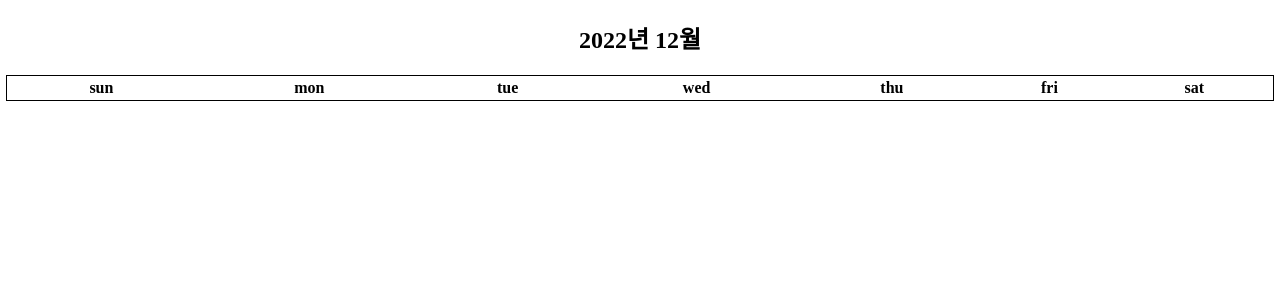
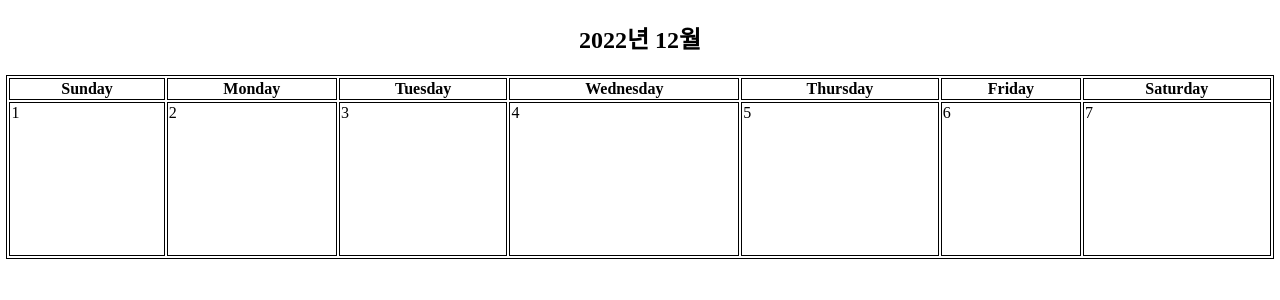
Before and after one commit to YoungcheolLee/calendar, a React (Create React App) app: page / in a window 1280 px wide. Shown: the top 300 px of the page. Built offline with nearby package versions, Linux system fonts and the light colour scheme; a web font is replaced by a local one.

Commit message:
Update CSS

```diff
--- a/src/App.css
+++ b/src/App.css
@@ -13,9 +13,20 @@ h2 {
 }
 
 table {
+  border: 1px solid black;
   margin-left: auto;
   margin-right: auto;
 
   width: 99%;
   height: 100%;
 }
+
+th, tr {
+  border: 1px solid black;
+}
+
+td {
+  border: 1px solid black;
+  height: 150px;
+  vertical-align: top;
+}
--- a/src/Calendar.js
+++ b/src/Calendar.js
@@ -19,13 +19,22 @@ const Calendar = () => {
       <div>
         <table className="calTable">
           <tr>
-            <th>sun</th>
-            <th>mon</th>
-            <th>tue</th>
-            <th>wed</th>
-            <th>thu</th>
-            <th>fri</th>
-            <th>sat</th>
+            <th>Sunday</th>
+            <th>Monday</th>
+            <th>Tuesday</th>
+            <th>Wednesday</th>
+            <th>Thursday</th>
+            <th>Friday</th>
+            <th>Saturday</th>
+          </tr>
+          <tr>
+            <td>1</td>
+            <td>2</td>
+            <td>3</td>
+            <td>4</td>
+            <td>5</td>
+            <td>6</td>
+            <td>7</td>
           </tr>
         </table>
       </div>
```
